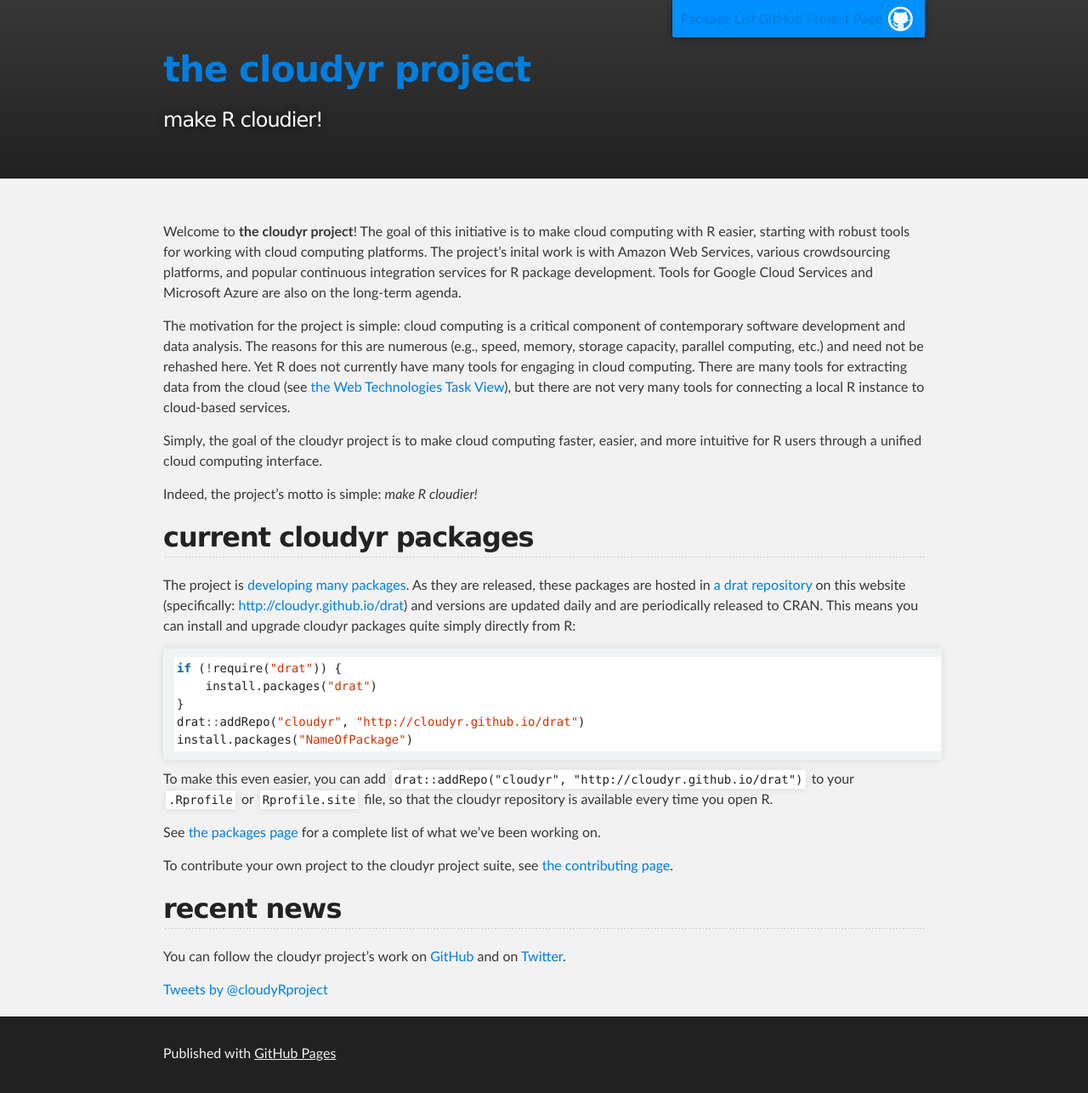
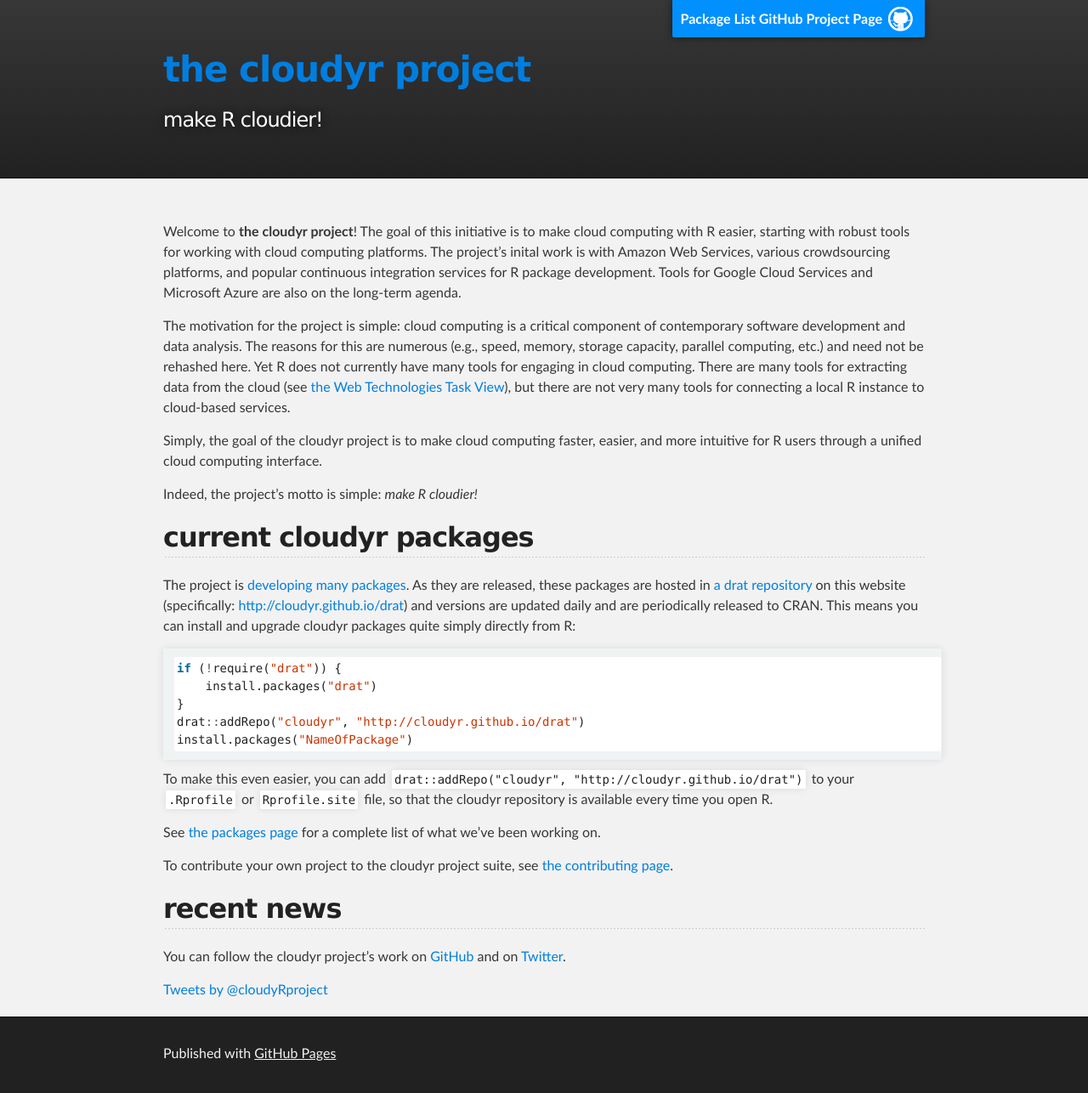
Before and after one commit to cloudyr/cloudyr.github.io, a Jekyll site: the page built from index.md, in a window 1280 px wide. Shown: the whole page at 85% size. Built offline with Jekyll 4.4.1, drawn with Linux system fonts in a browser that asks for light colours; comment, search, counter and statistics services are not loaded.

Commit message:
one more time

```diff
--- a/_layouts/default.html
+++ b/_layouts/default.html
@@ -31,8 +31,8 @@ j=d.createElement(s),dl=l!='dataLayer'?'&l='+l:'';j.async=true;j.src=
     <div id="header_wrap" class="outer">
         <header class="inner">
           <span id="forkme_banner" >
-            <a href="https://github.com/cloudyr">Package List</a>
-            <a href="https://github.com/cloudyr">GitHub Project Page</a>
+            <a style="color:white;" href="https://github.com/cloudyr">Package List</a>
+            <a style="color:white;" href="https://github.com/cloudyr">GitHub Project Page</a>
           </span>
 
           <h1 id="project_title"><a href="http://cloudyr.github.io">the cloudyr project</a></h1>
--- a/css/stylesheet.css
+++ b/css/stylesheet.css
@@ -285,7 +285,6 @@ Full-Width Styles
   padding: 10px 50px 10px 10px;
   color: #fff;
   background: url('../images/blacktocat.png') #0090ff no-repeat 95% 50%;
-  color: white;
   font-weight: 700;
   box-shadow: 0 0 10px rgba(0,0,0,.5);
   border-bottom-left-radius: 2px;
```
